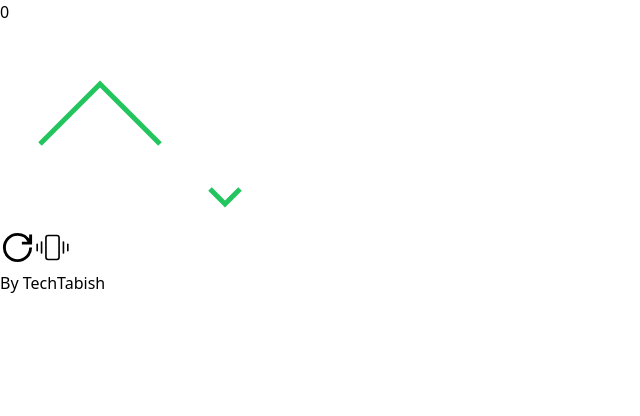
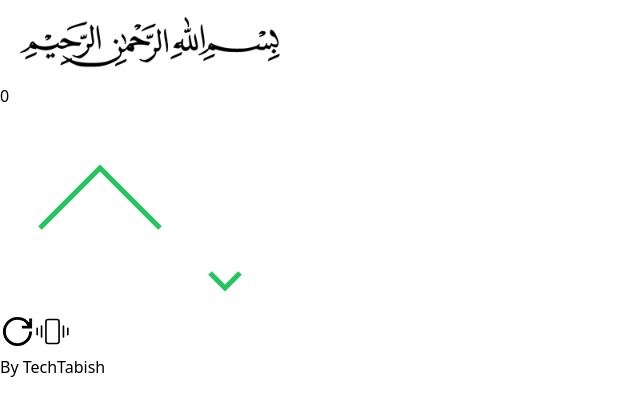
Before and after one commit to Tabishkhan18/Tasbih, a React (Vite) app: page / in a window 1280 px wide. Shown: the top 416 px of the page, without its empty margins (0-640 px from the left). Built offline with nearby package versions, Linux system fonts and the light colour scheme.

Commit message:
uppdate image

```diff
--- a/src/App.jsx
+++ b/src/App.jsx
@@ -48,6 +48,8 @@ function App() {
     <>
       <div className="main bg-black flex flex-col h-screen items-center">
 
+        <img className='absolute invert mt-2' src="./img.png" alt="" width={300}/>
+        {/* <h1 className='absolute mt-10 text-white text-3xl font-semibold'>بِسْمِ ٱللَّٰهِ ٱلرَّحْمَٰنِ ٱلرَّحِيمِ</h1> */}
         <h1 className='text-9xl mt-20  text-white'>{count}</h1>
 
         {/* Increment */}
```
Also changed, not shown: public/img.png (added).
